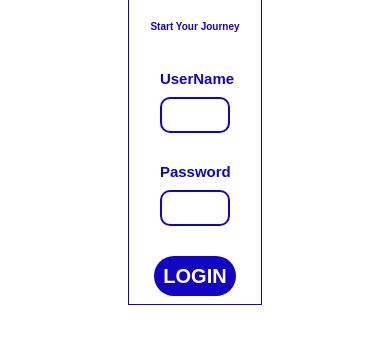
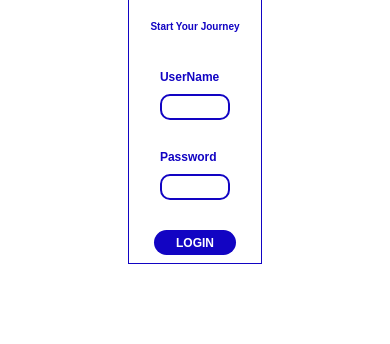
Before and after one commit to PreetS123/Face_Prep, a React (Create React App) app in the folder infinite_scrolling/: page / in a window 390 px wide. Shown: the part 168-512 px from the top of the page. Built offline with nearby package versions, Linux system fonts and the light colour scheme.

Commit message:
responsivness-for-login-at-330-530

```diff
--- a/infinite_scrolling/src/Styles/Login.module.css
+++ b/infinite_scrolling/src/Styles/Login.module.css
@@ -81,10 +81,17 @@
     display: flex;
     flex-direction: column;
     gap: 10px;
-    font-size: 10px!important;
 
+ }
+ .formDiv label{
+   font-size: 12px;
  }
  .inputWrapper{
     width: 100%;
+    height: 20px;
+ }
+ .btn{
+   font-size: 12px;
+   height: 25px;
  }
 }
```
